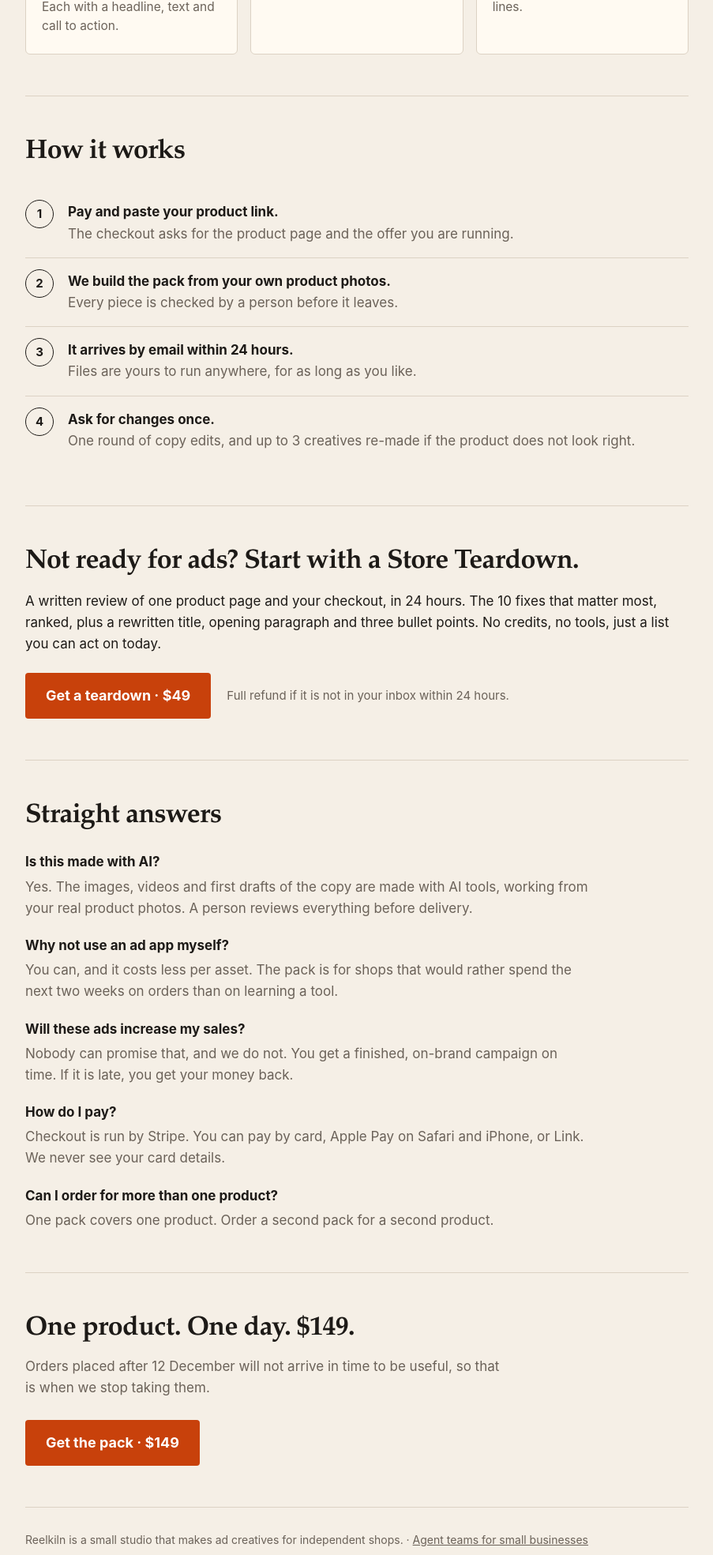
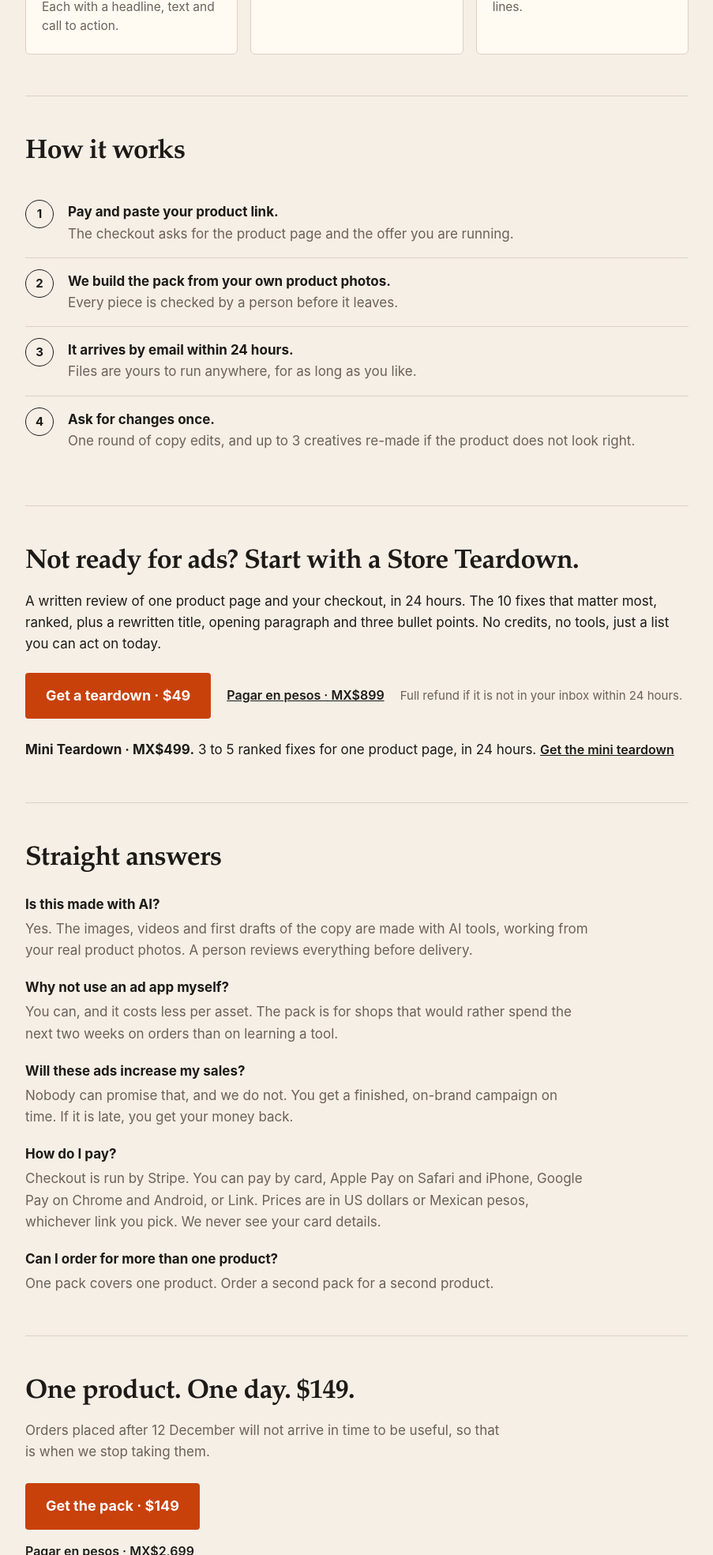
Before and after one commit to raultovar-space/reelkiln-site, a plain HTML site: page index.html in a window 1280 px wide. Shown: the part 831-2800 px from the top of the page at 79% size, without its empty margins (188-1091 px from the left). Drawn offline with Linux system fonts and the light colour scheme.

Commit message:
Add peso (MXN) checkout links, MX$499 Mini Teardown tier, Google Pay
Co-Authored-By: Claude Opus 5.5 <noreply@anthropic.com>

```diff
--- a/index.html
+++ b/index.html
@@ -66,6 +66,7 @@
   .btn:focus-visible { outline: 3px solid var(--ink); outline-offset: 3px; }
   .btn[aria-disabled="true"] { background: var(--line); color: var(--muted); cursor: not-allowed; filter: none; }
   .buy small { color: var(--muted); font-size: 15px; }
+  .alt { color: var(--ink); font-weight: 600; font-size: 16px; }
   section { padding: 52px 0; border-top: 1px solid var(--line); }
   .pack { list-style: none; padding: 0; margin: 28px 0 0; display: grid; grid-template-columns: repeat(3, 1fr); gap: 16px; }
   .pack li { background: var(--card); border: 1px solid var(--line); border-radius: 6px; padding: 22px 20px; }
@@ -113,6 +114,7 @@
       <p class="lede">Send us one product link. In 24 hours you get a complete campaign for it: ads, videos and emails, ready to post. One price, no subscription, nothing to learn.</p>
       <div class="buy">
         <a class="btn" href="https://buy.stripe.com/8x2fZj2vV13950dddB5sA09">Get the pack · $149</a>
+        <a class="alt" href="https://buy.stripe.com/28E9AV8UjeTZ3W9ddB5sA0f">Pagar en pesos · MX$2,699</a>
         <small>Full refund if it is not in your inbox within 24 hours.</small>
       </div>
     </div>
@@ -153,8 +155,10 @@
       <p class="lede" style="margin:16px 0 22px">A written review of one product page and your checkout, in 24 hours. The 10 fixes that matter most, ranked, plus a rewritten title, opening paragraph and three bullet points. No credits, no tools, just a list you can act on today.</p>
       <div class="buy">
         <a class="btn" href="https://buy.stripe.com/7sYdRb0nN9zFeAN1uT5sA08">Get a teardown · $49</a>
+        <a class="alt" href="https://buy.stripe.com/7sYaEZ1rRh27eANc9x5sA0d">Pagar en pesos · MX$899</a>
         <small>Full refund if it is not in your inbox within 24 hours.</small>
       </div>
+      <p style="margin:26px 0 0"><b>Mini Teardown · MX$499.</b> 3 to 5 ranked fixes for one product page, in 24 hours. <a class="alt" href="https://buy.stripe.com/fZuaEZeeDbHN64h2yX5sA0c">Get the mini teardown</a></p>
     </section>
 
     <section>
@@ -167,7 +171,7 @@
         <dt>Will these ads increase my sales?</dt>
         <dd>Nobody can promise that, and we do not. You get a finished, on-brand campaign on time. If it is late, you get your money back.</dd>
         <dt>How do I pay?</dt>
-        <dd>Checkout is run by Stripe. You can pay by card, Apple Pay on Safari and iPhone, or Link. We never see your card details.</dd>
+        <dd>Checkout is run by Stripe. You can pay by card, Apple Pay on Safari and iPhone, Google Pay on Chrome and Android, or Link. Prices are in US dollars or Mexican pesos, whichever link you pick. We never see your card details.</dd>
         <dt>Can I order for more than one product?</dt>
         <dd>One pack covers one product. Order a second pack for a second product.</dd>
       </dl>
@@ -177,6 +181,7 @@
       <h2>One product. One day. $149.</h2>
       <p>Orders placed after 12 December will not arrive in time to be useful, so that is when we stop taking them.</p>
       <a class="btn" href="https://buy.stripe.com/8x2fZj2vV13950dddB5sA09">Get the pack · $149</a>
+      <p style="margin-top:14px"><a class="alt" href="https://buy.stripe.com/28E9AV8UjeTZ3W9ddB5sA0f">Pagar en pesos · MX$2,699</a></p>
     </section>
   </main>
 
```
Also changed, not shown: agents.html (+4 -1 lines).
